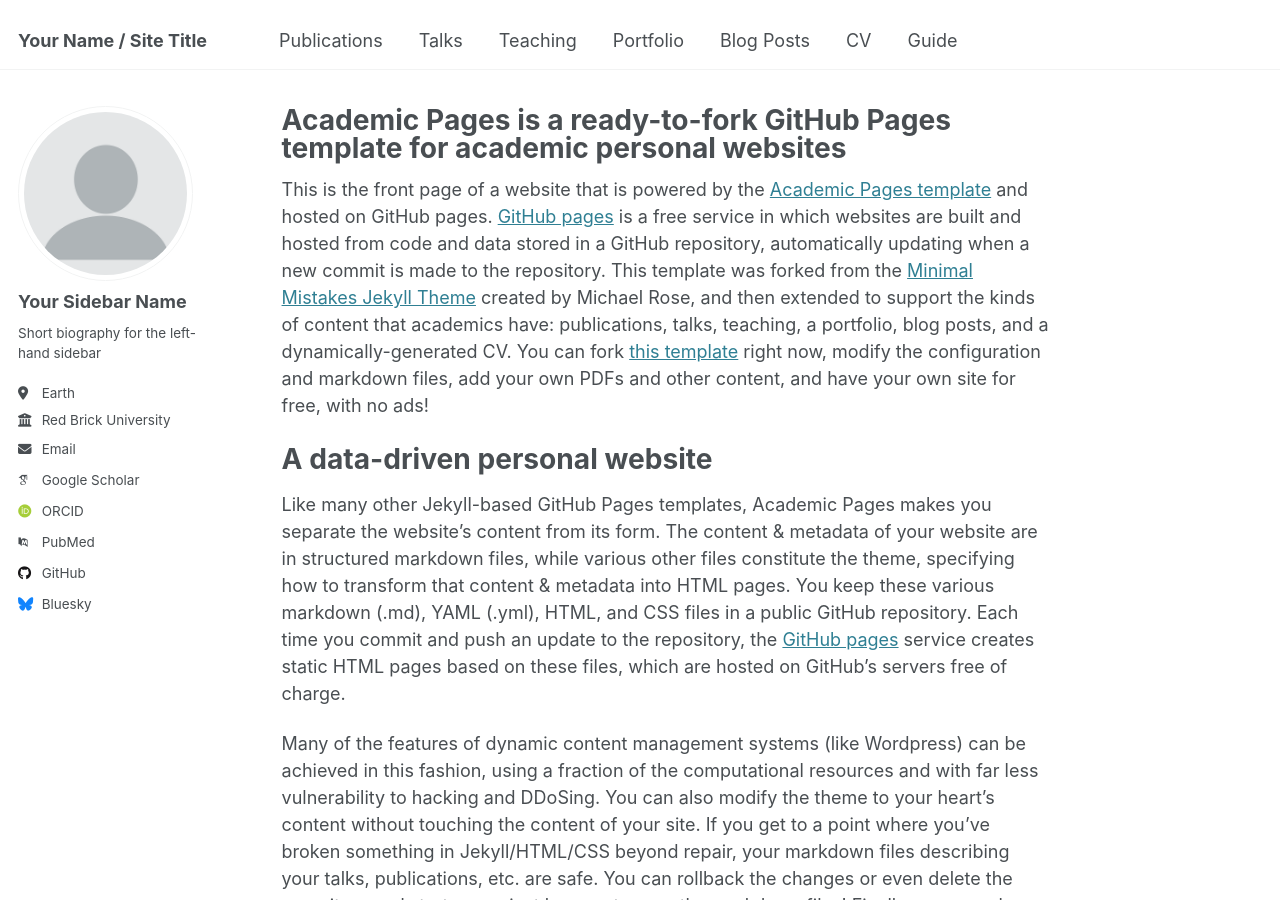
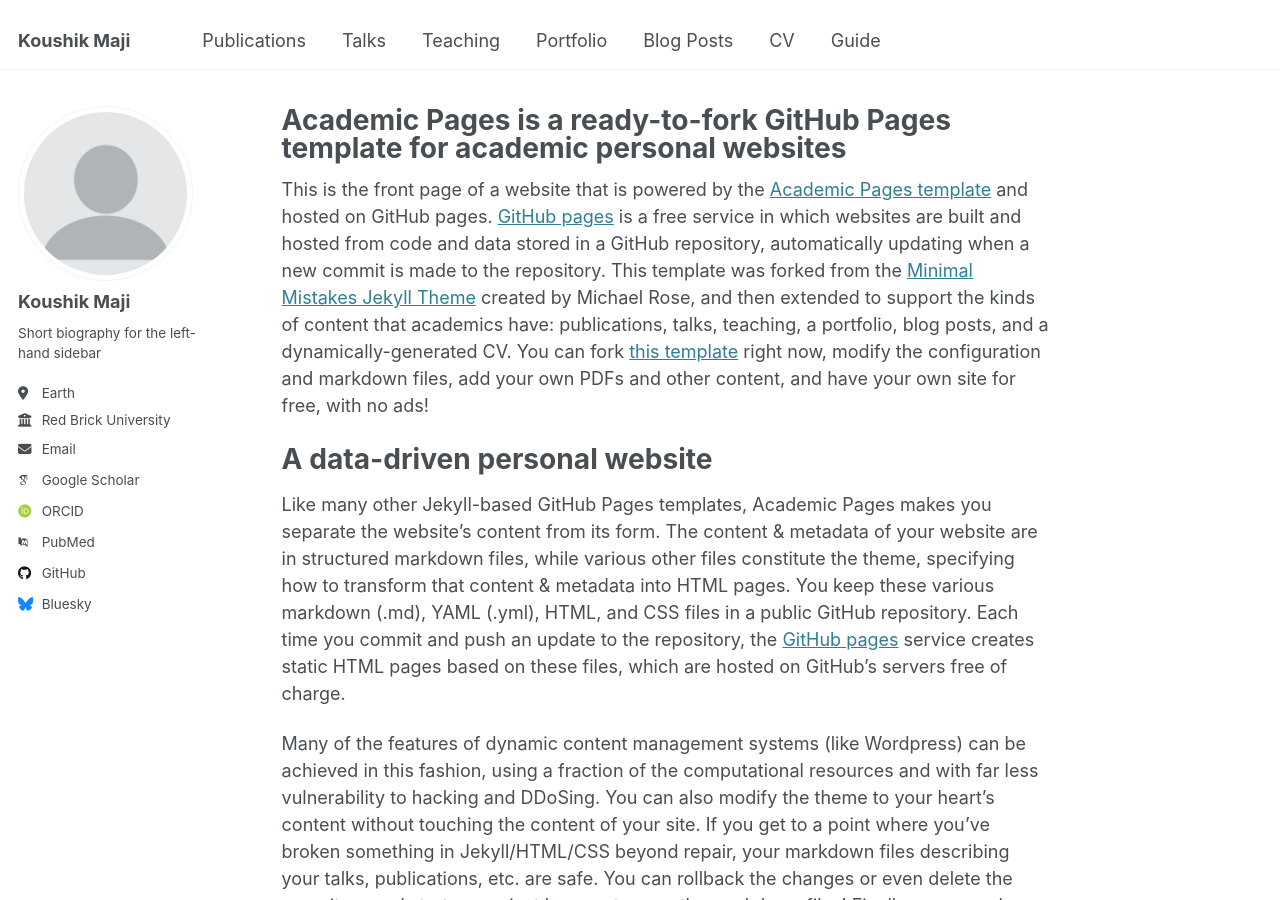
Before and after one commit to koushikmaji31/koushikmaji31.github.io, a Jekyll site: the page built from _pages/about.md, in a window 1280 px wide and 900 px high. Built offline with Jekyll 4.4.1, drawn with Linux system fonts in a browser that asks for light colours; some web fonts are replaced.

Commit message:
smallchanges

```diff
--- a/_config.yml
+++ b/_config.yml
@@ -9,10 +9,10 @@
 # Basic Site Settings
 locale                   : "en-US"
 site_theme               : "default"
-title                    : "Your Name / Site Title"
+title                    : "Koushik Maji"
 title_separator          : "-"
 name                     : &name "Your Name"
-description              : &description "personal description"
+description              : &description "Machin Learning Resercher at Brain Lab IIT Hyderabad"
 url                      : https://academicpages.github.io # the base hostname & protocol for your site e.g. "https://[your GitHub username].github.io"
 baseurl                  : "" # the subpath of your site, e.g. "/blog"
 repository               : "academicpages/academicpages.github.io"
@@ -23,7 +23,7 @@
 author:
   # Biographic information
   avatar           : "profile.png"
-  name             : "Your Sidebar Name"
+  name             : "Koushik Maji"
   pronouns         : # example: "she/her"
   bio              : "Short biography for the left-hand sidebar"
   location         : "Earth"
```
